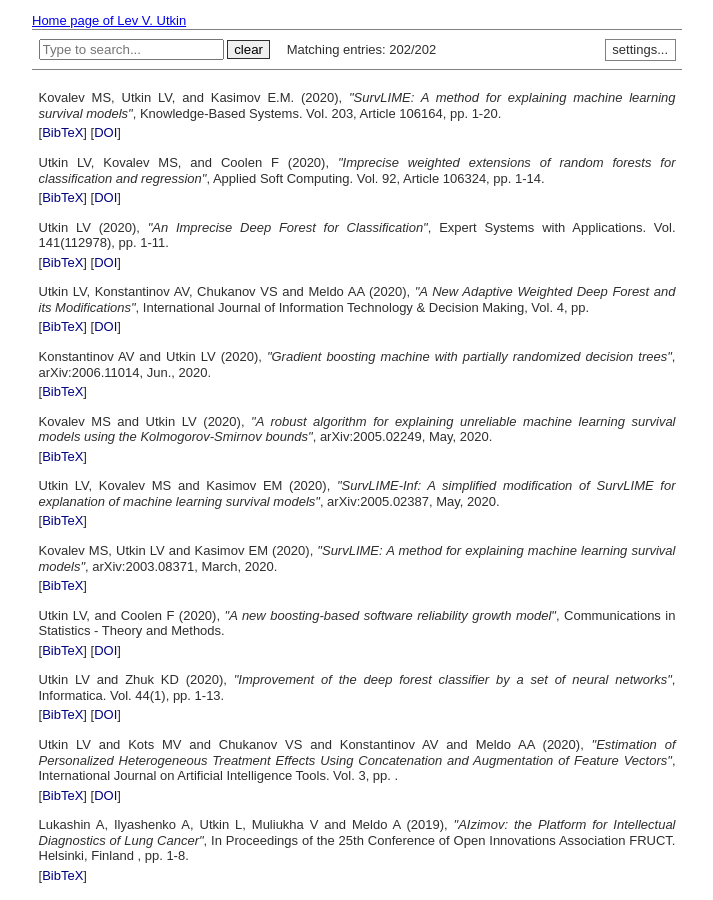
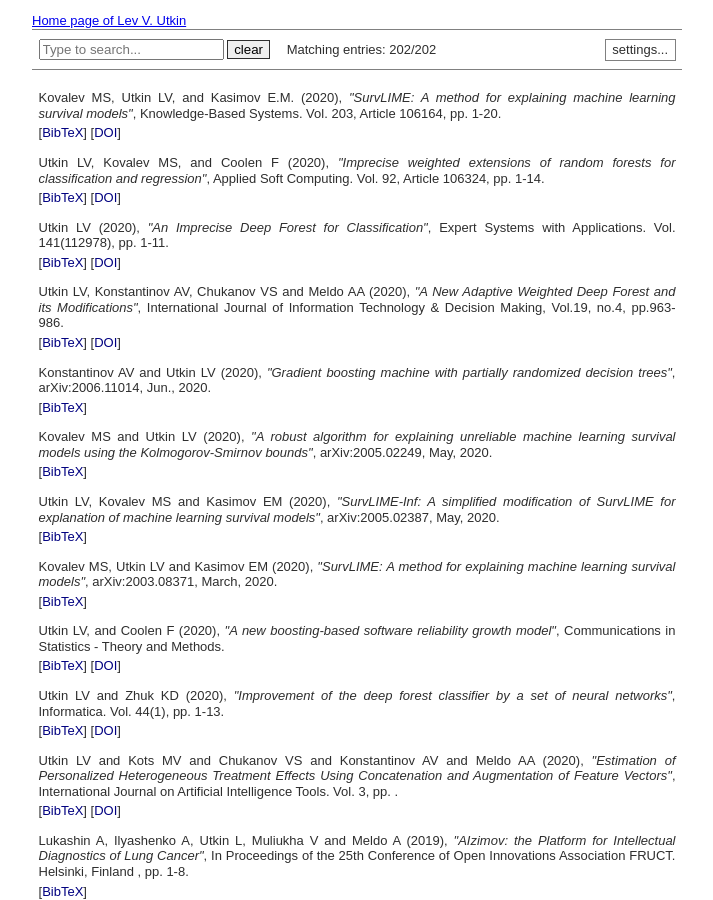
Before and after one commit to levutkin/levutkin.github.io, a Jekyll site: the page publications.html, which Jekyll copies as it is, in a window 1280 px wide and 900 px high. Shown: the whole window, without its empty margins (283-996 px from the left). Built offline with Jekyll 4.4.1, drawn with Linux system fonts in a browser that asks for light colours.

Commit message:
Update publications.html

```diff
--- a/publications.html
+++ b/publications.html
@@ -465,7 +465,7 @@ p.infolinks { margin: 0.3em 0em 0em 0em; padding: 0px; }
 </pre></td>
 
 <tr id="Utkin-Konstantinov-etal-20" class="entry">
-	<td>Utkin LV, Konstantinov AV, Chukanov VS and Meldo AA (2020), <i>"A New Adaptive Weighted Deep Forest and its Modifications"</i>, International Journal of Information Technology & Decision Making, Vol. 4, pp.
+	<td>Utkin LV, Konstantinov AV, Chukanov VS and Meldo AA (2020), <i>"A New Adaptive Weighted Deep Forest and its Modifications"</i>, International Journal of Information Technology & Decision Making, Vol.19, no.4, pp.963-986.
 	<p class="infolinks"> [<a href="javascript:toggleInfo('Utkin-Konstantinov-etal-20','bibtex')">BibTeX</a>] [<a href="https://doi.org/10.1142/S0219622020500236" target="_blank">DOI</a>]</p>
 	</td>
 </tr>
@@ -477,6 +477,9 @@ p.infolinks { margin: 0.3em 0em 0em 0em; padding: 0px; }
   journal = {International Journal of Information Technology \& Decision Making},
   title   = {A New Adaptive Weighted Deep Forest and its Modifications},
   year    = {2020},
+  number  = {4},
+  pages   = {963--986},
+  volume  = {19},
   doi     = {10.1142/S0219622020500236},
 }
 </pre></td>
```
